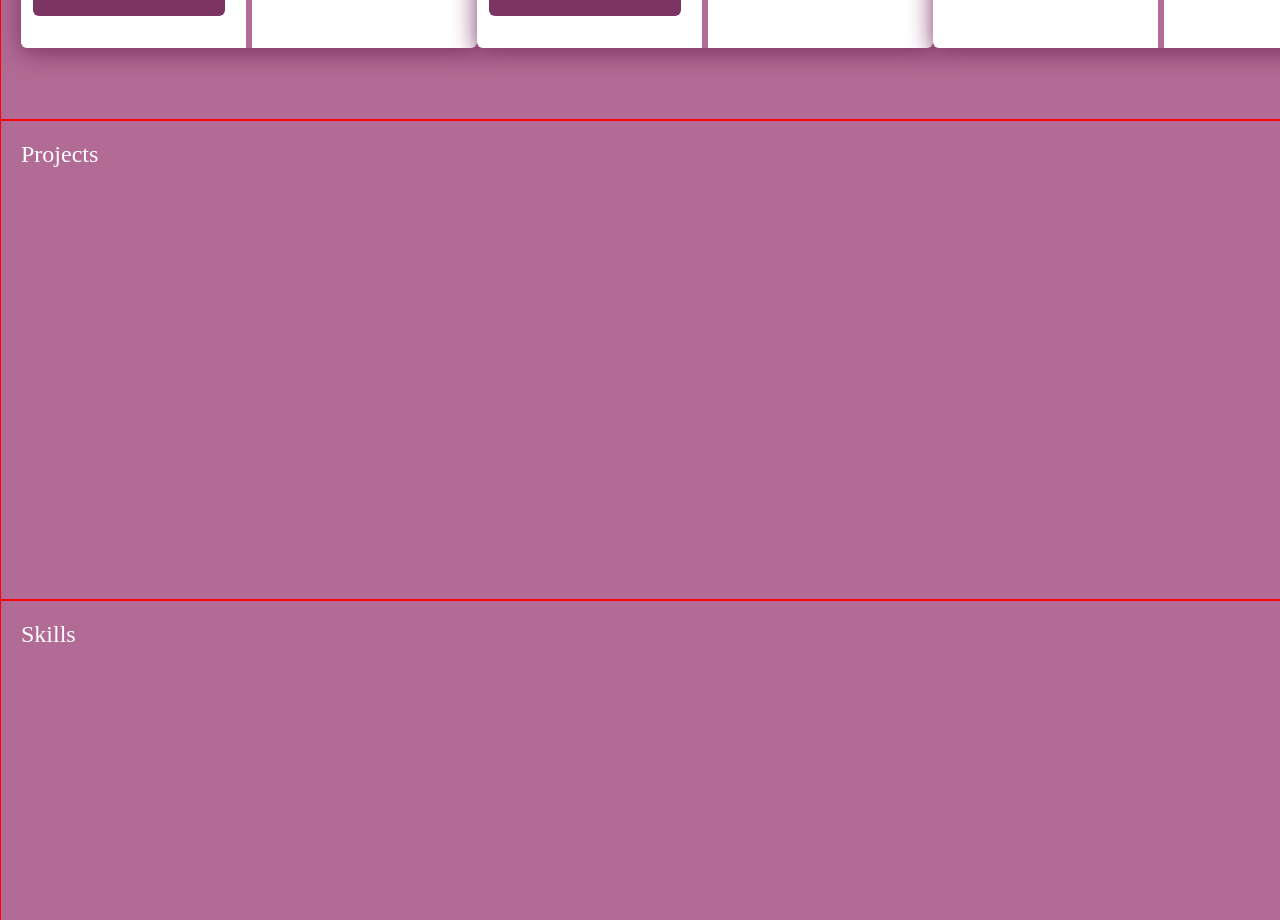
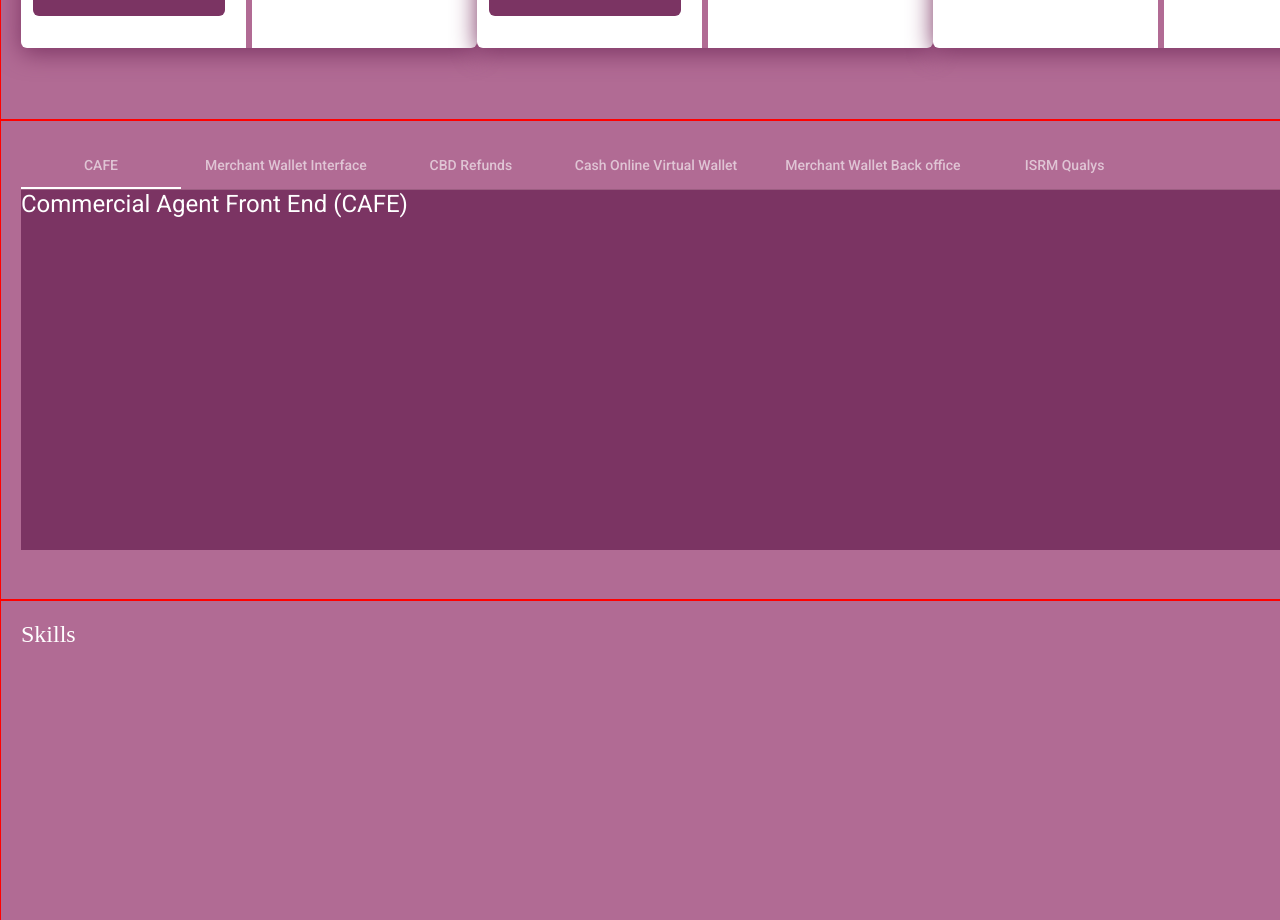
Before and after one commit to selvakumarappadurai/Portfolio, an Angular app: page / in a window 1280 px wide. Shown: the part 1800-2720 px from the top of the page. Built offline with nearby package versions, Linux system fonts and the light colour scheme.

Commit message:
Added Tabs for project

```diff
--- a/src/app/app.component.html
+++ b/src/app/app.component.html
@@ -131,6 +131,51 @@
       </div>
     </div>
   </div>
-  <div id="projects" class="projects">Projects</div>
+  <div id="projects" class="projects">
+    <mat-tab-group>
+      <mat-tab label="CAFE">
+        <div class="projects-card">
+          <div>
+            Commercial Agent Front End (CAFE)
+          </div>
+        </div>
+      </mat-tab>
+      <mat-tab label="Merchant Wallet Interface">
+        <div class="projects-card">
+          <div>
+            Merchant Wallet Interface
+          </div>
+        </div>
+      </mat-tab>
+      <mat-tab label="CBD Refunds">
+        <div class="projects-card">
+          <div>
+            CBD Refunds
+          </div>
+        </div>
+      </mat-tab>
+      <mat-tab label="Cash Online Virtual Wallet">
+        <div class="projects-card">
+          <div>
+            Cash Online Virtual Wallet
+          </div>
+        </div>
+      </mat-tab>
+      <mat-tab label="Merchant Wallet Back office">
+        <div class="projects-card">
+          <div>
+            Merchant Wallet Back office
+          </div>
+        </div>
+      </mat-tab>
+      <mat-tab label="ISRM Qualys">
+        <div class="projects-card">
+          <div>
+            ISRM Qualys
+          </div>
+        </div>
+      </mat-tab>
+    </mat-tab-group>
+  </div>
   <div id="skills" class="skills">Skills</div>
 </div>
--- a/src/app/app.component.scss
+++ b/src/app/app.component.scss
@@ -185,7 +185,7 @@
                         & p {
                             font-size: 14px;
 
-                            & em{
+                            & em {
                                 font-weight: bolder;
                             }
                         }
@@ -198,6 +198,32 @@
 
     & .projects {
         border: 1px solid red;
+       & .mat-tab-group {
+           &.mat-primary {
+               & .mat-tab-header {
+                   & .mat-tab-label-container {
+                       & .mat-tab-list {
+                           & .mat-tab-labels {
+                               & .mat-tab-label {
+                                   & .mat-tab-label-content {
+                                       color: #ffffff;
+                                   }
+                               }
+                           }
+                           & .mat-ink-bar {
+                            background-color: #ffffff;
+                           }
+                       }
+                   }
+
+               }
+           }
+       }
+       & .projects-card {
+            width: auto;
+            height: 15em;
+            background-color: #7b3463;
+       }
     }
 
     & .skills {
--- a/src/app/app.component.ts
+++ b/src/app/app.component.ts
@@ -1,10 +1,11 @@
-import { Component } from '@angular/core';
+import { Component, ViewEncapsulation } from '@angular/core';
 import { faSchool, faGraduationCap, faCalendarAlt, faPercentage, faMapMarkerAlt } from '@fortawesome/free-solid-svg-icons';
 
 @Component({
   selector: 'app-root',
   templateUrl: './app.component.html',
-  styleUrls: ['./app.component.scss']
+  styleUrls: ['./app.component.scss'],
+  encapsulation: ViewEncapsulation.None
 })
 export class AppComponent {
   title = 'Portfolio';
--- a/src/app/app.module.ts
+++ b/src/app/app.module.ts
@@ -6,6 +6,7 @@ import { BrowserAnimationsModule } from '@angular/platform-browser/animations';
 import { MatToolbarModule } from '@angular/material/toolbar';
 import { MatIconModule } from '@angular/material/icon';
 import { MatCardModule } from '@angular/material/card';
+import { MatTabsModule } from '@angular/material/tabs';
 import { FontAwesomeModule } from '@fortawesome/angular-fontawesome';
 
 @NgModule({
@@ -18,6 +19,7 @@ import { FontAwesomeModule } from '@fortawesome/angular-fontawesome';
     MatToolbarModule,
     MatIconModule,
     MatCardModule,
+    MatTabsModule,
     FontAwesomeModule
   ],
   providers: [],
```
